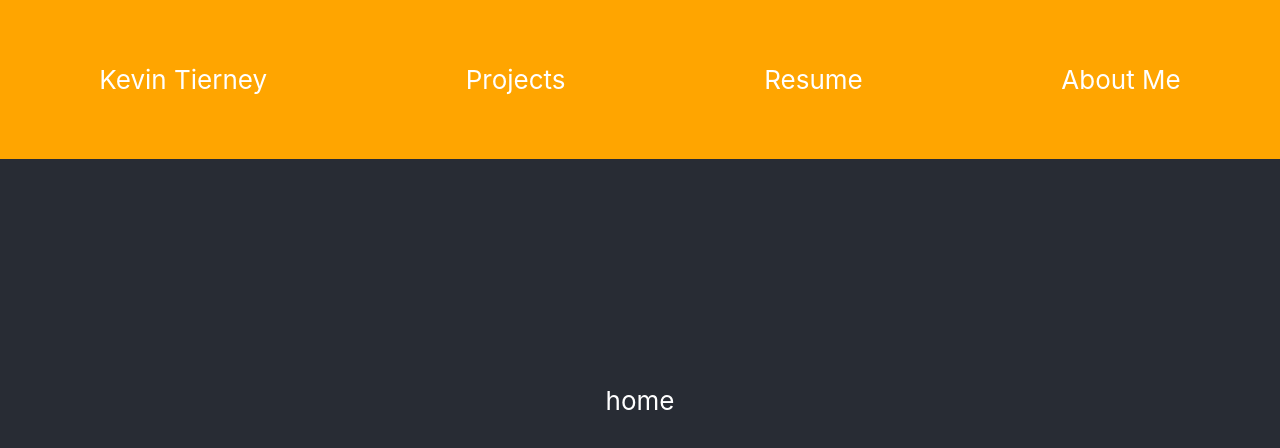
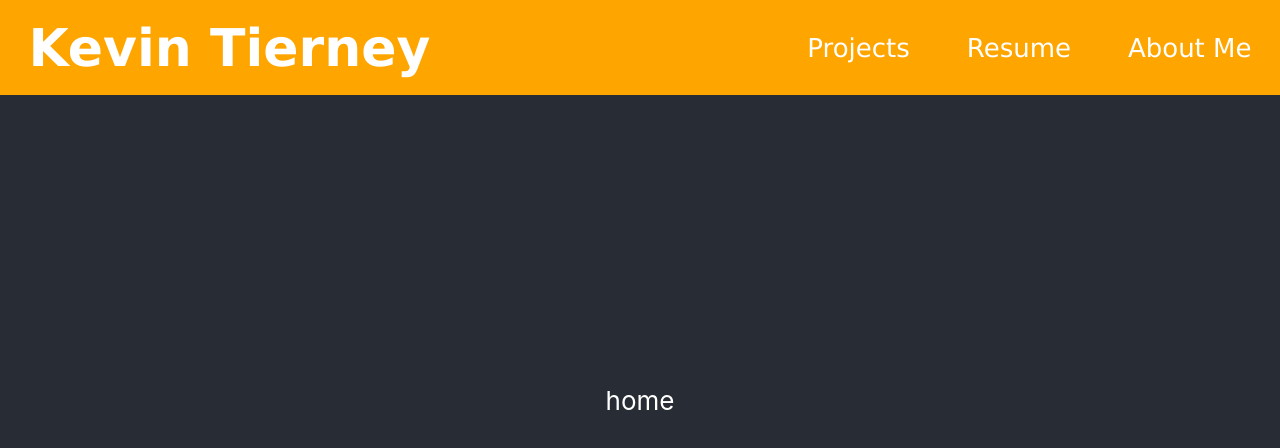
Before and after one commit to ktierney15/devops-portfolio, a React (Create React App) app: page / in a window 1280 px wide. Shown: the top 448 px of the page. Built offline with nearby package versions, Linux system fonts and the light colour scheme.

Commit message:
styled navbar

```diff
--- a/src/App.css
+++ b/src/App.css
@@ -25,29 +25,33 @@
     top: 0;
     left: 50%;
     transform: translateX(-50%);
-    padding: 4rem 5rem;
+    padding: 1rem 5rem;
     justify-content: space-around;
     align-items: center;
     z-index: 100;
     width: 100%;
     transition: 0.6s;
-
-
 }
 
 .nav-bar a {
   text-decoration: none;
   color: white;
-
+  /* font-family: 'Courier New', Courier, monospace; */
+  font-family: Verdana, Geneva, Tahoma, sans-serif
 }
 
-/* Change the color of links on hover */
 .nav-bar a:hover {
   color: #282c34;
 }
 
-/* Add a color to the active/current link */
 .nav-bar a.active {
   background-color: #04AA6D;
   color: white;
 }
+
+.home-tab {
+  padding-right: 25%;
+  font-size: 200%;
+  font-weight: 800;
+
+}
--- a/src/components/Header.js
+++ b/src/components/Header.js
@@ -8,7 +8,7 @@ const Header= () =>{
   return (
     <div>
         <div className='nav-bar'>
-            <li>
+            <li className='home-tab'>
             <Link to="/">Kevin Tierney</Link>
             </li>
             <li>
```
